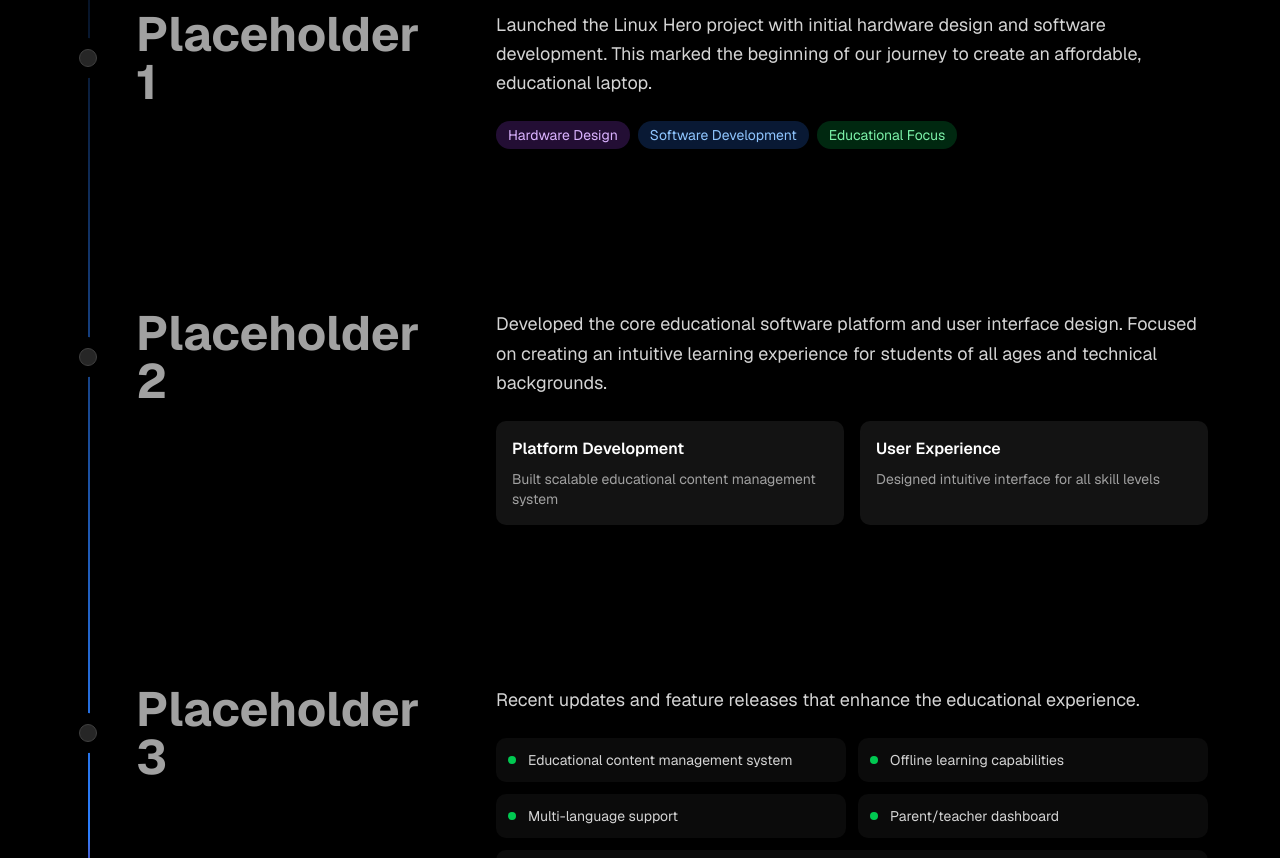
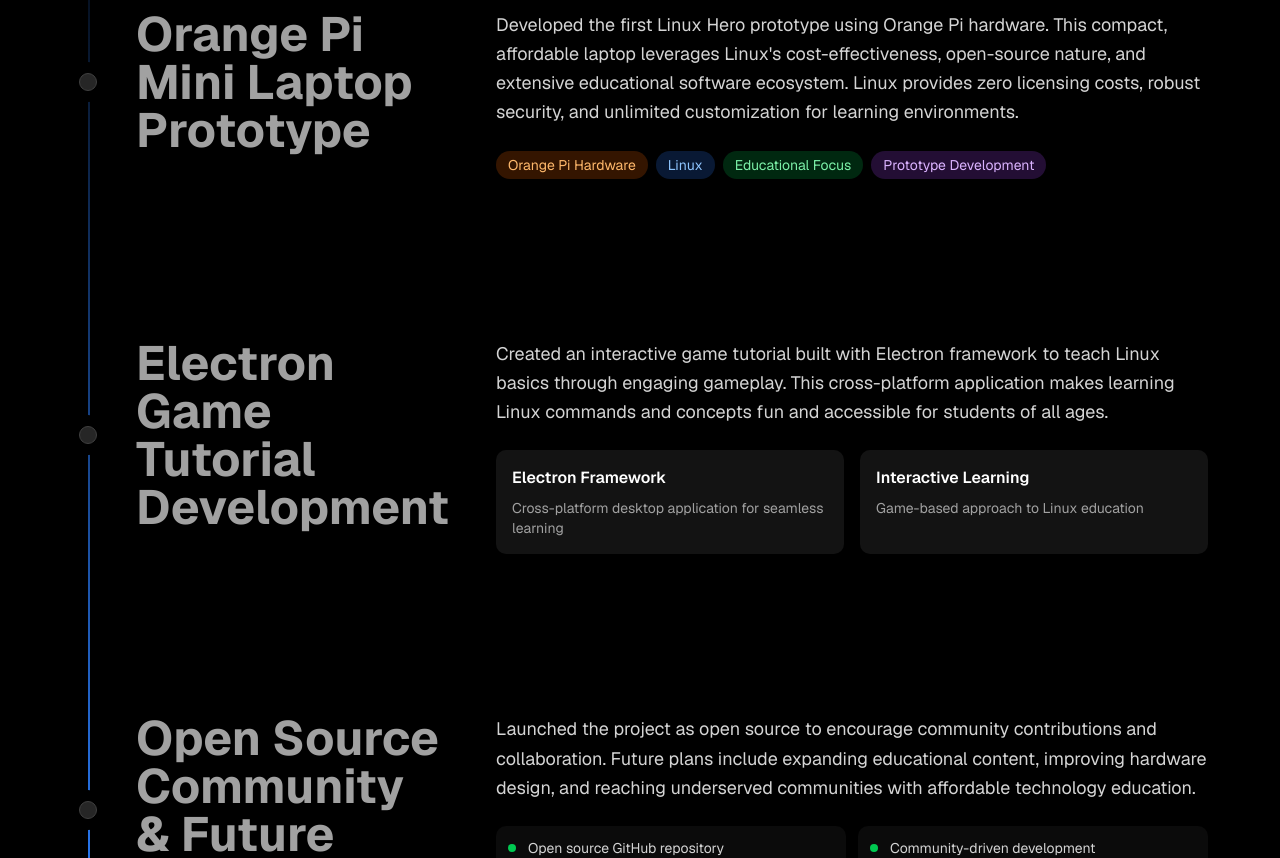
Before and after one commit to Lortas102066/fit3146-display, a Next.js app: page / in a window 1280 px wide. Shown: the part 3360-4218 px from the top of the page. Built offline with nearby package versions, Linux system fonts and the light colour scheme.

Commit message:
update the timeline

```diff
--- a/app/components/FuturePlan.tsx
+++ b/app/components/FuturePlan.tsx
@@ -4,69 +4,74 @@
 export default function FuturePlan() {
   const data = [
     {
-      title: "Placeholder 1",
+      title: "Orange Pi Mini Laptop Prototype",
       content: (
         <div className="space-y-4">
           <p className="text-base md:text-lg text-neutral-300 leading-relaxed">
-            Launched the Linux Hero project with initial hardware design and software development.
-            This marked the beginning of our journey to create an affordable, educational laptop.
+            Developed the first Linux Hero prototype using Orange Pi hardware. This compact, affordable laptop
+            leverages Linux&apos;s cost-effectiveness, open-source nature, and extensive educational software ecosystem.
+            Linux provides zero licensing costs, robust security, and unlimited customization for learning environments.
           </p>
           <div className="flex flex-wrap gap-2 mt-6">
-            <span className="px-3 py-1 bg-purple-500/20 text-purple-300 rounded-full text-sm">Hardware Design</span>
-            <span className="px-3 py-1 bg-blue-500/20 text-blue-300 rounded-full text-sm">Software Development</span>
+            <span className="px-3 py-1 bg-orange-500/20 text-orange-300 rounded-full text-sm">Orange Pi Hardware</span>
+            <span className="px-3 py-1 bg-blue-500/20 text-blue-300 rounded-full text-sm">Linux</span>
             <span className="px-3 py-1 bg-green-500/20 text-green-300 rounded-full text-sm">Educational Focus</span>
+            <span className="px-3 py-1 bg-purple-500/20 text-purple-300 rounded-full text-sm">Prototype Development</span>
           </div>
         </div>
       ),
     },
     {
-      title: "Placeholder 2",
+      title: "Electron Game Tutorial Development",
       content: (
         <div className="space-y-4">
           <p className="text-base md:text-lg text-neutral-300 leading-relaxed">
-            Developed the core educational software platform and user interface design.
-            Focused on creating an intuitive learning experience for students of all ages and technical backgrounds.
+            Created an interactive game tutorial built with Electron framework to teach Linux basics
+            through engaging gameplay. This cross-platform application makes learning Linux commands
+            and concepts fun and accessible for students of all ages.
           </p>
           <div className="grid grid-cols-1 md:grid-cols-2 gap-4 mt-6">
             <div className="bg-neutral-800/50 rounded-lg p-4">
-              <h4 className="text-white font-semibold mb-2">Platform Development</h4>
-              <p className="text-neutral-400 text-sm">Built scalable educational content management system</p>
+              <h4 className="text-white font-semibold mb-2">Electron Framework</h4>
+              <p className="text-neutral-400 text-sm">Cross-platform desktop application for seamless learning</p>
             </div>
             <div className="bg-neutral-800/50 rounded-lg p-4">
-              <h4 className="text-white font-semibold mb-2">User Experience</h4>
-              <p className="text-neutral-400 text-sm">Designed intuitive interface for all skill levels</p>
+              <h4 className="text-white font-semibold mb-2">Interactive Learning</h4>
+              <p className="text-neutral-400 text-sm">Game-based approach to Linux education</p>
             </div>
           </div>
         </div>
       ),
     },
     {
-      title: "Placeholder 3",
+      title: "Open Source Community & Future Roadmap",
       content: (
         <div className="space-y-6">
           <p className="text-base md:text-lg text-neutral-300 leading-relaxed">
-            Recent updates and feature releases that enhance the educational experience.
+            Launched the project as open source to encourage community contributions and collaboration.
+            Future plans include expanding educational content, improving hardware design, and reaching
+            underserved communities with affordable technology education.
           </p>
           <div className="grid grid-cols-1 md:grid-cols-2 gap-3">
             <div className="flex items-center gap-3 p-3 bg-neutral-800/30 rounded-lg">
               <div className="w-2 h-2 bg-green-500 rounded-full"></div>
-              <span className="text-neutral-300 text-sm">Educational content management system</span>
+              <span className="text-neutral-300 text-sm">Open source GitHub repository</span>
             </div>
             <div className="flex items-center gap-3 p-3 bg-neutral-800/30 rounded-lg">
               <div className="w-2 h-2 bg-green-500 rounded-full"></div>
-              <span className="text-neutral-300 text-sm">Offline learning capabilities</span>
+              <span className="text-neutral-300 text-sm">Community-driven development</span>
             </div>
             <div className="flex items-center gap-3 p-3 bg-neutral-800/30 rounded-lg">
               <div className="w-2 h-2 bg-green-500 rounded-full"></div>
-              <span className="text-neutral-300 text-sm">Multi-language support</span>
+              <span className="text-neutral-300 text-sm">Educational content expansion</span>
             </div>
             <div className="flex items-center gap-3 p-3 bg-neutral-800/30 rounded-lg">
               <div className="w-2 h-2 bg-green-500 rounded-full"></div>
-              <span className="text-neutral-300 text-sm">Parent/teacher dashboard</span>
+              <span className="text-neutral-300 text-sm">Hardware optimization</span>
             </div>
             <div className="flex items-center gap-3 p-3 bg-neutral-800/30 rounded-lg md:col-span-2">
               <div className="w-2 h-2 bg-green-500 rounded-full"></div>
-              <span className="text-neutral-300 text-sm">Progress tracking and analytics</span>
+              <span className="text-neutral-300 text-sm">Global accessibility initiatives</span>
             </div>
           </div>
         </div>
```
